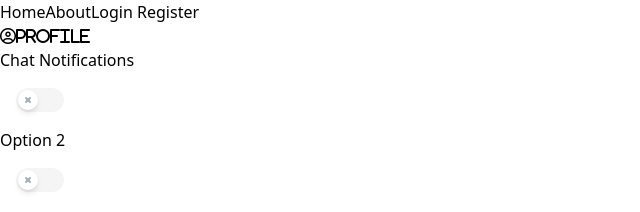
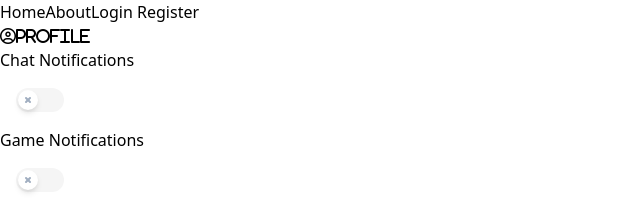
Before and after one commit to u-s-c-l/i-t-t-w-s-d, a React (Create React App) app: page /settings in a window 1280 px wide. Shown: the top 212 px of the page, without its empty margins (0-640 px from the left). Built offline with nearby package versions, Linux system fonts and the light colour scheme.

Commit message:
added new name for list 2 - to game notifs

```diff
--- a/src/pages/Settings/index.js
+++ b/src/pages/Settings/index.js
@@ -36,7 +36,7 @@ const Settings = () => {
               ></label>
             </div>
           </div>
-          <li>Option 2</li>
+          <li>Game Notifications</li>
           <div className="m-4">
             <div className="toggle colour">
               <input
```
